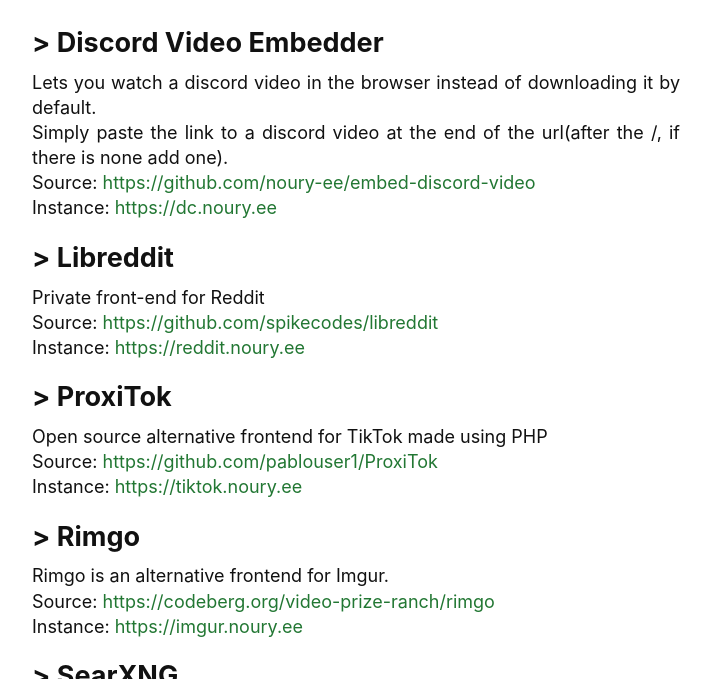
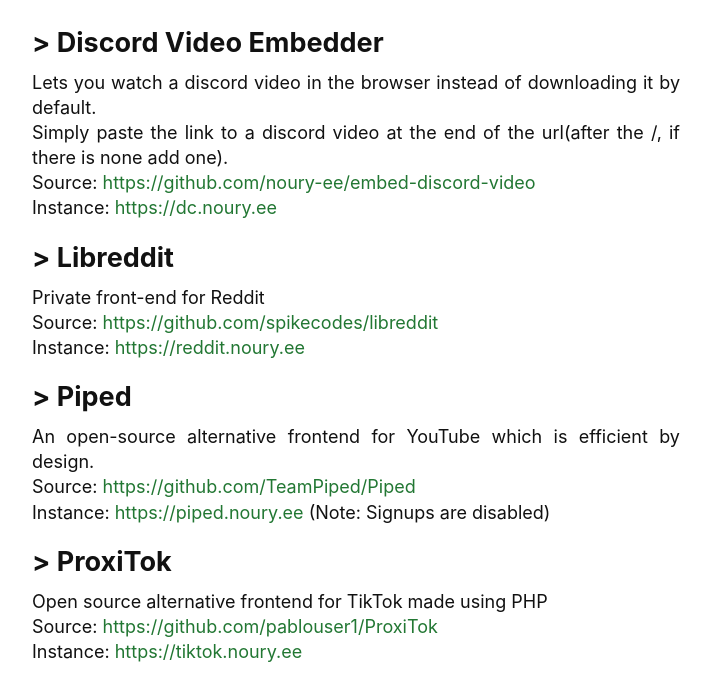
Before and after one commit to noury-ee/noury.ee, a website: page src/index.html in a window 1280 px wide. Shown: the part 102-781 px from the top of the page, without its empty margins (284-995 px from the left). Drawn offline with Linux system fonts and the light colour scheme.

Commit message:
add piped

```diff
--- a/src/index.html
+++ b/src/index.html
@@ -136,6 +136,19 @@
 
         <br>
 
+        <h2>> Piped</h2>
+        <p>
+        An open-source alternative frontend for YouTube which is efficient by design.
+        </p>
+        <p>
+        Source: <a href="https://github.com/TeamPiped/Piped">https://github.com/TeamPiped/Piped</a>
+        </p>
+        <p>
+        Instance: <a href="https://piped.noury.ee"> https://piped.noury.ee</a> (Note: Signups are disabled)
+        </p>
+
+        <br>
+
         <h2>> ProxiTok</h2>
         <p>
         Open source alternative frontend for TikTok made using PHP
```
